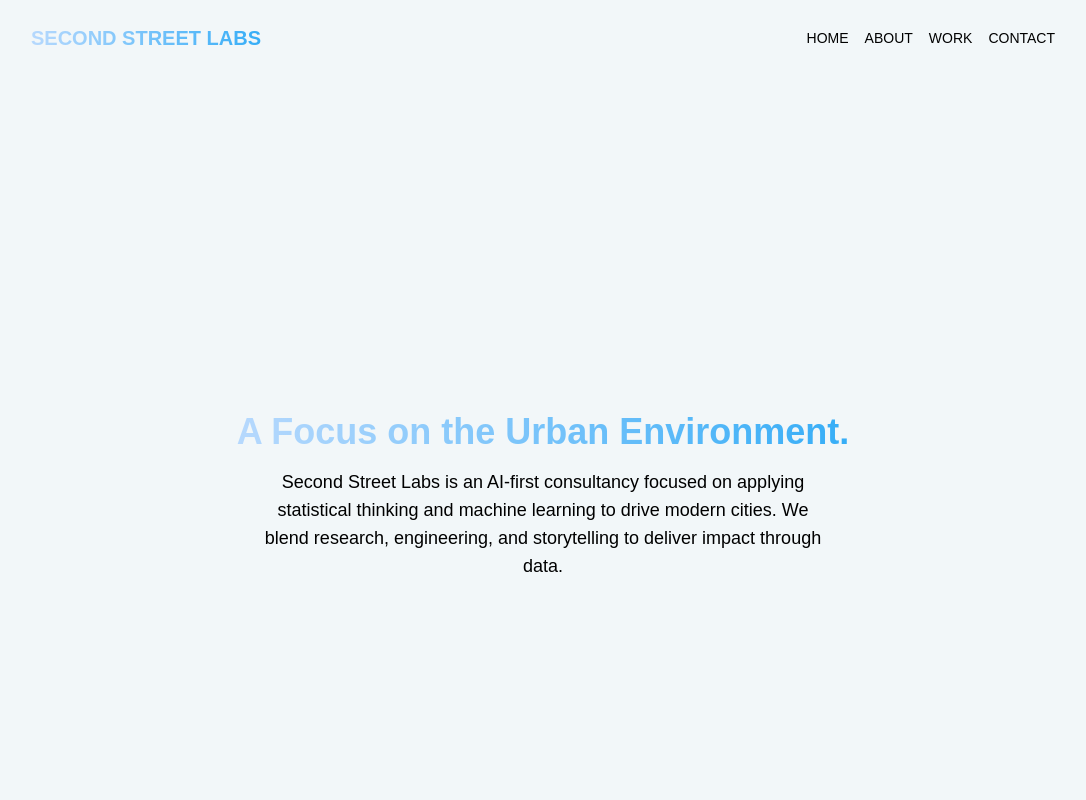
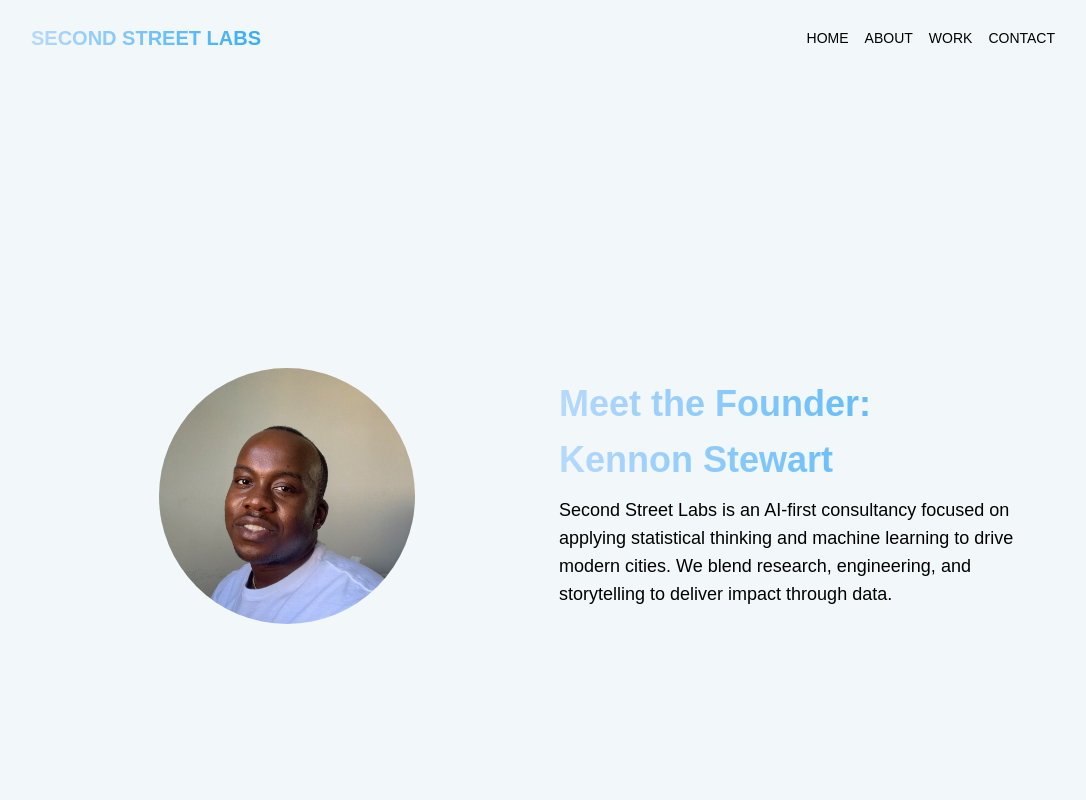
Before and after one commit to kennonstewart/ssl-site, a Next.js app: page /about in a window 1280 px wide. Shown: the top 800 px of the page, without its empty margins (97-1183 px from the left). Built offline with nearby package versions, Linux system fonts and the light colour scheme.

Commit message:
loading founder info

```diff
--- a/app/about/page.tsx
+++ b/app/about/page.tsx
@@ -1,12 +1,31 @@
 export default function AboutPage() {
   return (
-      <div className="min-h-screen flex flex-col items-center justify-center px-4 text-center">
-        <h1 className="text-4xl font-bold mb-4 gradient-text">A Focus on the Urban Environment.</h1>
-        <p className="max-w-xl text-lg">
+    <div className="min-h-screen flex items-center justify-center px-4">
+      <div className="grid grid-cols-1 md:grid-cols-2 gap-8 max-w-5xl">
+        {/* Photo Section */}
+        <div className="flex items-center justify-center">
+          <img
+            src="/images/headshot.jpeg"
+            alt="Founder, Kennon Stewart"
+            className="w-64 h-64 object-cover rounded-full"
+          />
+        </div>
+
+        {/* Description Section */}
+        <div className="flex flex-col justify-center text-center md:text-left">
+          <h1 className="text-4xl font-bold mb-4 gradient-text">
+            Meet the Founder:
+          </h1>
+          <h1 className="text-4xl font-bold mb-4 gradient-text">
+            Kennon Stewart
+          </h1>
+          <p className="text-lg">
             Second Street Labs is an AI-first consultancy focused on applying statistical thinking
             and machine learning to drive modern cities. We blend research, engineering, and storytelling
             to deliver impact through data.
           </p>
         </div>
+      </div>
+    </div>
   );
 }
```
Also changed, not shown: public/images/headshot.jpeg (added). Lines whose indentation alone changed are shown as unchanged.
